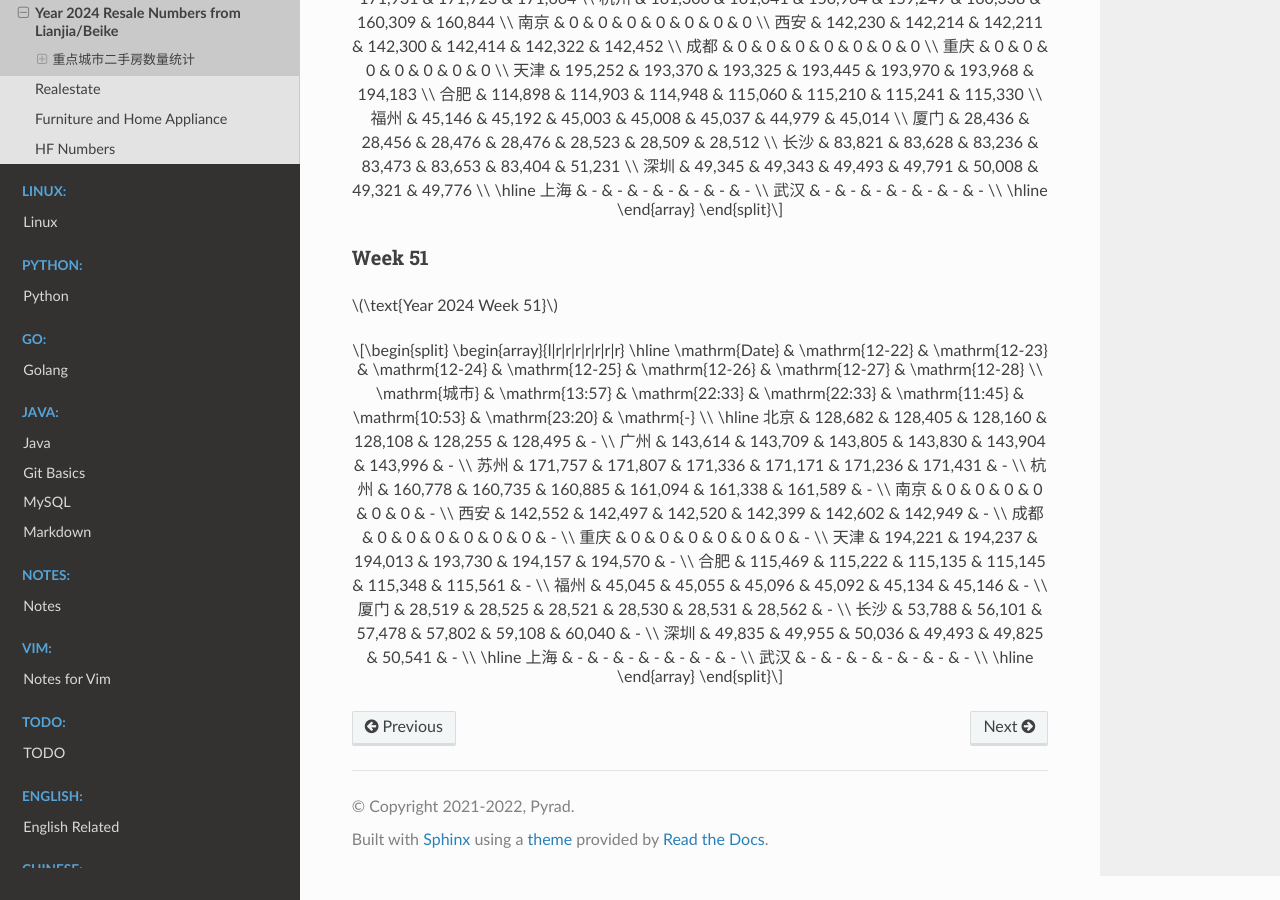
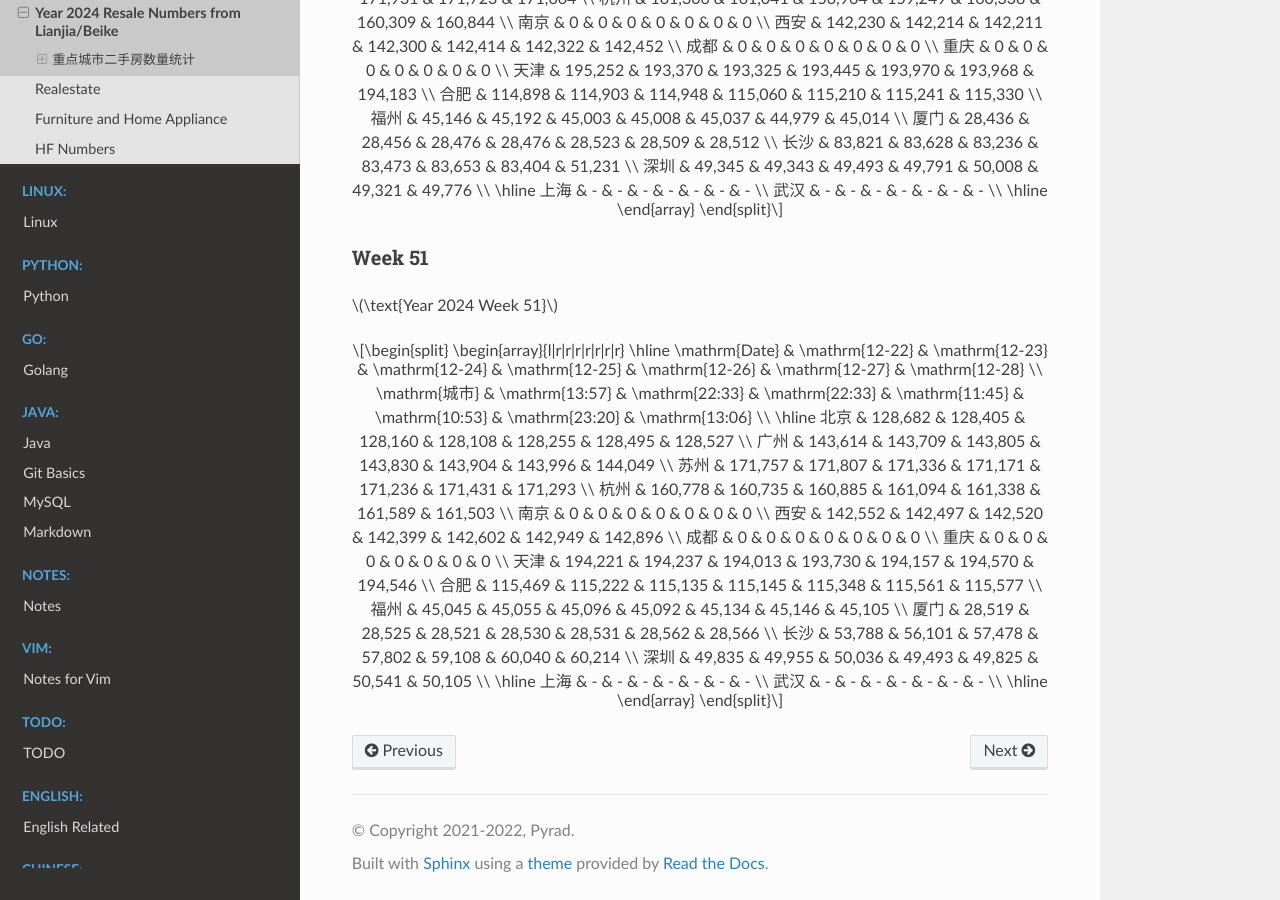
Before and after one commit to Pyrad/pyradnotes, a Sphinx documentation site: the page built from source/RealEstate/resalenumbers2024.md, in a window 1280 px wide and 900 px high, scrolled down 24689 px. Built offline with Sphinx 7.4.7 and the Read the Docs theme 3.1.0, drawn with Linux system fonts in a browser that asks for light colours; pages that are not in the unit, such as notebooks, are missing from menus; a script that is not in the unit is left out.

Commit message:
Realestate Update resale numbers 2024-12-28 13:06

```diff
--- a/source/RealEstate/resalenumbers2024.md
+++ b/source/RealEstate/resalenumbers2024.md
@@ -1643,25 +1643,25 @@ $$
 \begin{array}{l|r|r|r|r|r|r|r}
 \hline
 \mathrm{Date} & \mathrm{12-22} & \mathrm{12-23} & \mathrm{12-24} & \mathrm{12-25} & \mathrm{12-26} & \mathrm{12-27} & \mathrm{12-28} \\
-\mathrm{城市} & \mathrm{13:57} & \mathrm{22:33} & \mathrm{22:33} & \mathrm{11:45} & \mathrm{10:53} & \mathrm{23:20} & \mathrm{-} \\
-\hline
-北京 & 128,682 & 128,405 & 128,160 & 128,108 & 128,255 & 128,495 & - \\
-广州 & 143,614 & 143,709 & 143,805 & 143,830 & 143,904 & 143,996 & - \\
-苏州 & 171,757 & 171,807 & 171,336 & 171,171 & 171,236 & 171,431 & - \\
-杭州 & 160,778 & 160,735 & 160,885 & 161,094 & 161,338 & 161,589 & - \\
-南京 & 0 & 0 & 0 & 0 & 0 & 0 & - \\
-西安 & 142,552 & 142,497 & 142,520 & 142,399 & 142,602 & 142,949 & - \\
-成都 & 0 & 0 & 0 & 0 & 0 & 0 & - \\
-重庆 & 0 & 0 & 0 & 0 & 0 & 0 & - \\
-天津 & 194,221 & 194,237 & 194,013 & 193,730 & 194,157 & 194,570 & - \\
-合肥 & 115,469 & 115,222 & 115,135 & 115,145 & 115,348 & 115,561 & - \\
-福州 & 45,045 & 45,055 & 45,096 & 45,092 & 45,134 & 45,146 & - \\
-厦门 & 28,519 & 28,525 & 28,521 & 28,530 & 28,531 & 28,562 & - \\
-长沙 & 53,788 & 56,101 & 57,478 & 57,802 & 59,108 & 60,040 & - \\
-深圳 & 49,835 & 49,955 & 50,036 & 49,493 & 49,825 & 50,541 & - \\
-\hline
-上海 & - & - & - & - & - & - & - \\
-武汉 & - & - & - & - & - & - & - \\
-\hline
-\end{array}
-$$
+\mathrm{城市} & \mathrm{13:57} & \mathrm{22:33} & \mathrm{22:33} & \mathrm{11:45} & \mathrm{10:53} & \mathrm{23:20} & \mathrm{13:06} \\
+\hline
+北京 & 128,682 & 128,405 & 128,160 & 128,108 & 128,255 & 128,495 & 128,527 \\
+广州 & 143,614 & 143,709 & 143,805 & 143,830 & 143,904 & 143,996 & 144,049 \\
+苏州 & 171,757 & 171,807 & 171,336 & 171,171 & 171,236 & 171,431 & 171,293 \\
+杭州 & 160,778 & 160,735 & 160,885 & 161,094 & 161,338 & 161,589 & 161,503 \\
+南京 & 0 & 0 & 0 & 0 & 0 & 0 & 0 \\
+西安 & 142,552 & 142,497 & 142,520 & 142,399 & 142,602 & 142,949 & 142,896 \\
+成都 & 0 & 0 & 0 & 0 & 0 & 0 & 0 \\
+重庆 & 0 & 0 & 0 & 0 & 0 & 0 & 0 \\
+天津 & 194,221 & 194,237 & 194,013 & 193,730 & 194,157 & 194,570 & 194,546 \\
+合肥 & 115,469 & 115,222 & 115,135 & 115,145 & 115,348 & 115,561 & 115,577 \\
+福州 & 45,045 & 45,055 & 45,096 & 45,092 & 45,134 & 45,146 & 45,105 \\
+厦门 & 28,519 & 28,525 & 28,521 & 28,530 & 28,531 & 28,562 & 28,566 \\
+长沙 & 53,788 & 56,101 & 57,478 & 57,802 & 59,108 & 60,040 & 60,214 \\
+深圳 & 49,835 & 49,955 & 50,036 & 49,493 & 49,825 & 50,541 & 50,105 \\
+\hline
+上海 & - & - & - & - & - & - & - \\
+武汉 & - & - & - & - & - & - & - \\
+\hline
+\end{array}
+$$
```
Also changed, not shown: 1 other file.
